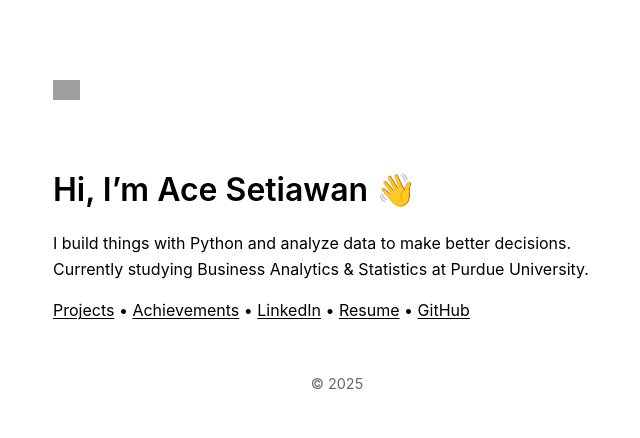
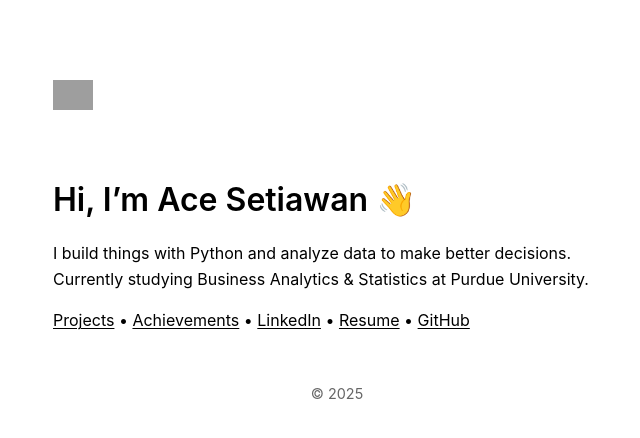
Before and after one commit to acepocalypse/acepocalypse.github.io, a Jekyll site: the page built from index.md, in a window 1280 px wide. Shown: the top 438 px of the page, without its empty margins (303-943 px from the left). Built offline with Jekyll 4.4.1, drawn with Linux system fonts in a browser that asks for light colours; grey boxes are pictures that could not be loaded.

Commit message:
Update site logo height for improved visibility and display

```diff
--- a/assets/css/style.css
+++ b/assets/css/style.css
@@ -74,7 +74,7 @@ main {
 }
 
 .site-logo {
-  height: 20px; /* Set a specific small height for the logo */
+  height: 30px; /* Set a specific small height for the logo */
   width: auto; /* Maintain aspect ratio */
   object-fit: contain; /* Ensure logo scales nicely */
   display: block; /* Treat logo as a block element */
```
